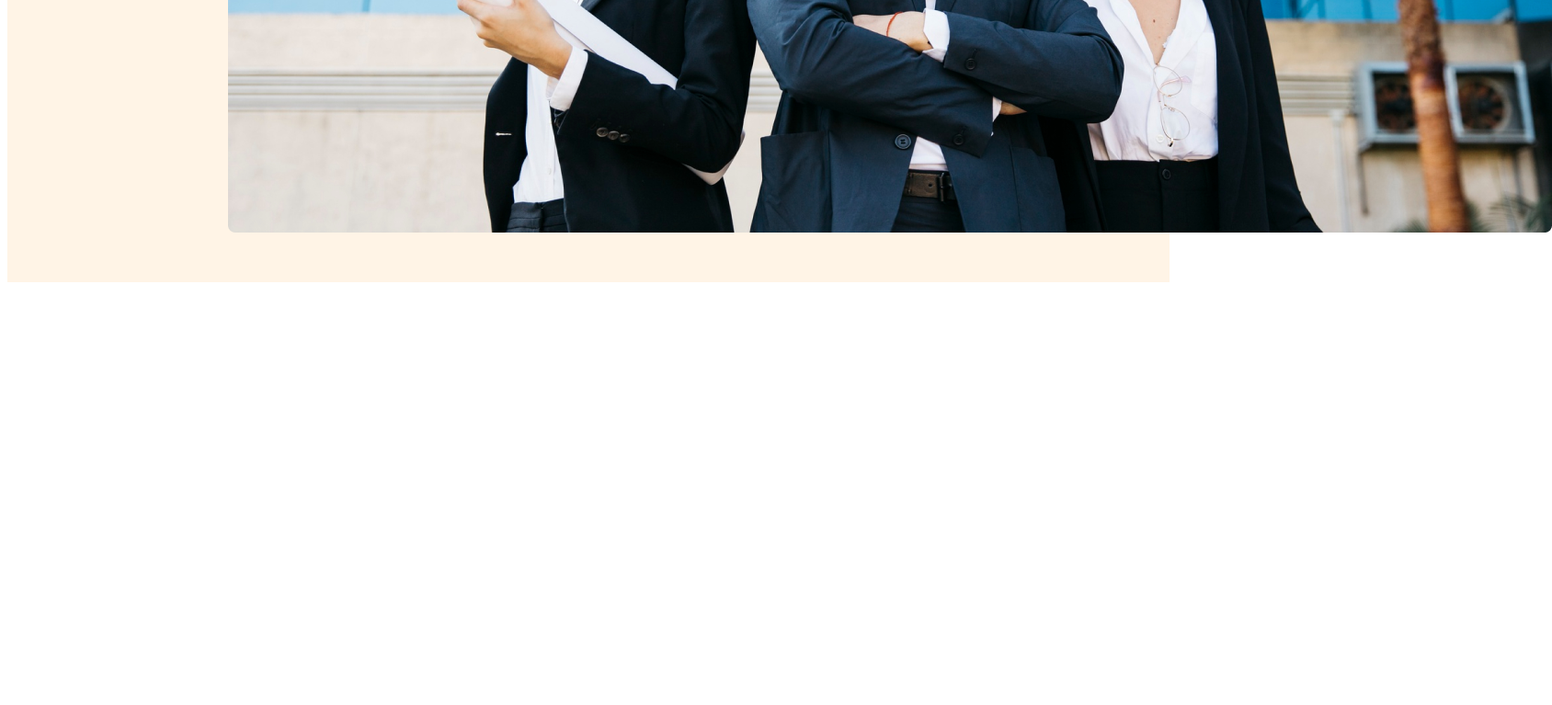
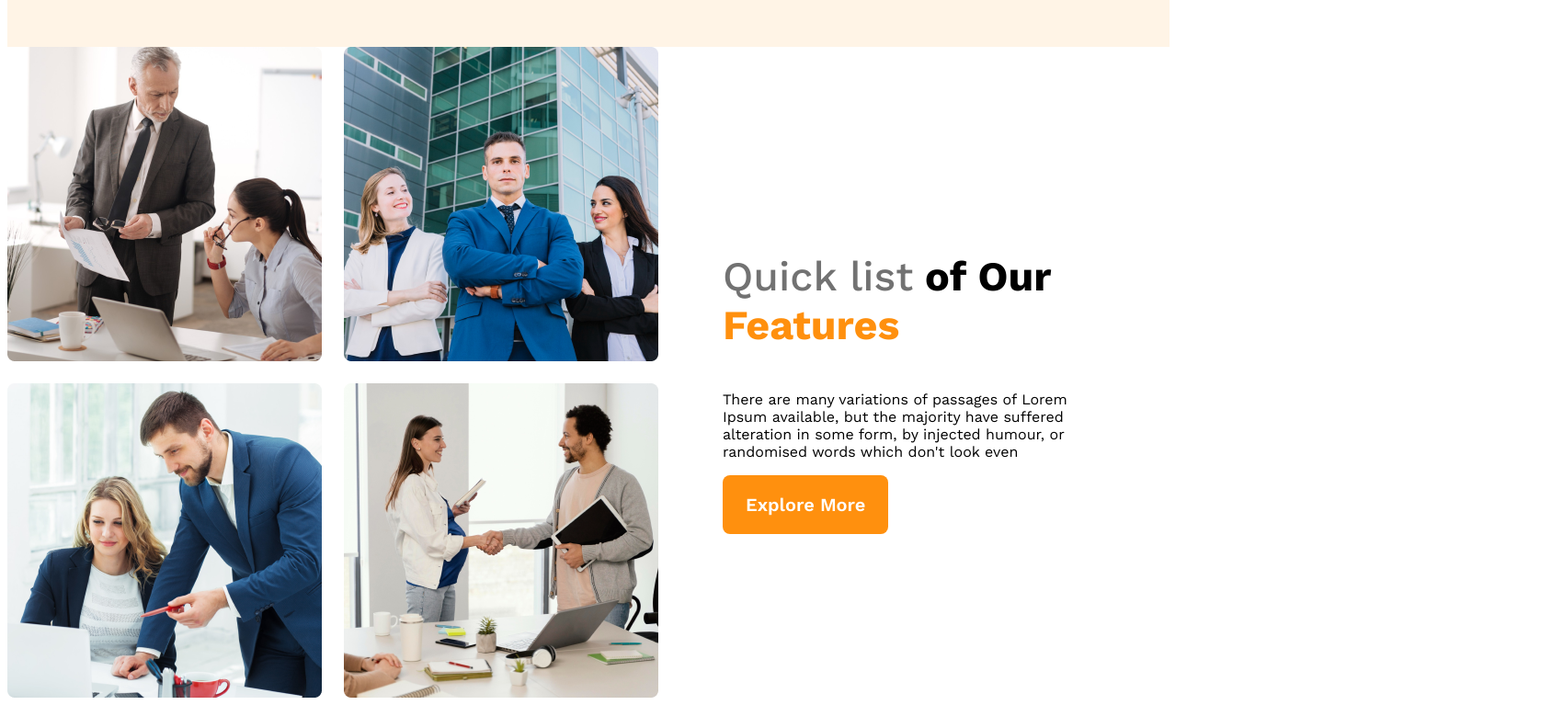
Before and after one commit to AsrafUddin89/g3-architect-website, a plain HTML site: page index.html in a window 1280 px wide. Shown: the part 960-1727 px from the top of the page at 92% size, 1688 px wide, since content can reach past the window. Before the commit the page ends 1275 px from the top, so only its background shows below. Drawn offline with nearby package versions, Linux system fonts and the light colour scheme.

Commit message:
main section

```diff
--- a/index.html
+++ b/index.html
@@ -30,6 +30,20 @@
 
     </header>
     <main>
+        <section class="teams-container">
+            <div class="teams-img-container">
+                <img src="images/team1.png" alt="">
+                <img src="images/team2.png" alt="">
+                <img src="images/team3.png" alt="">
+                <img src="images/team4.png" alt="">
+            </div>
+            <div class="teams-content">
+                <h3 class="teams-title"> <span class="quick-list">Quick list</span> <span>of Our </span> <span class="text-features">Features</span></h3>
+                <p class="teams-description">There are many variations of passages of Lorem Ipsum available, but the majority have suffered alteration in some form, by injected humour, or randomised words which don't look even</p>
+                <button class="btn-primary">Explore More</button>
+            </div>
+
+        </section>
 
     </main>
     <footer>
--- a/styles/architect.css
+++ b/styles/architect.css
@@ -8,7 +8,16 @@
     font-family: 'Open Sans', sans-serif;
     font-family: 'Work Sans', sans-serif;
 }
-
+.btn-primary{
+    border-radius: 8px;
+    color: #FFF;
+    background: #FF900E;
+    padding: 20px 25px;
+    font-size: 1.25rem;
+    font-weight: 600;
+    cursor: pointer;
+    border: 0;
+}
 /*header styles*/
 header{
     background: rgba(255, 144, 14, 0.10);
@@ -51,3 +60,55 @@ nav li a{
 .banner-description{
     color: #727272;
 }
+.banner img{
+    margin-top: 20px;
+    width: 100%;
+}
+/*main  section styles */
+main{
+    max-width: 1440px;
+    margin: 0 auto;
+}
+/*teams section styles*/
+.teams-container{
+    display: flex;
+    align-items: center;
+}
+.teams-img-container{
+    display: grid;
+    grid-template-columns: repeat(2,1fr);
+    gap: 1.5rem;
+}
+.teams-content{
+    padding-left: 70px ;
+    padding-right: 70px;
+}
+.teams-title{
+    font-size: 2.8rem;
+}
+.teams-title .quick-list{
+    color: #727272;
+    font-weight: 500;
+}
+.teams-title .text-features{
+    color: #FF900E;
+    font-weight: 700;
+}
+
+
+
+
+
+/*responsive media query*/
+@media screen and (max-width: 576px) {
+    header{
+        padding: 20px;
+    }
+
+}
+@media screen and (min-width:576px) and (max-width:960px) {
+    header{
+
+    }
+
+}
```
